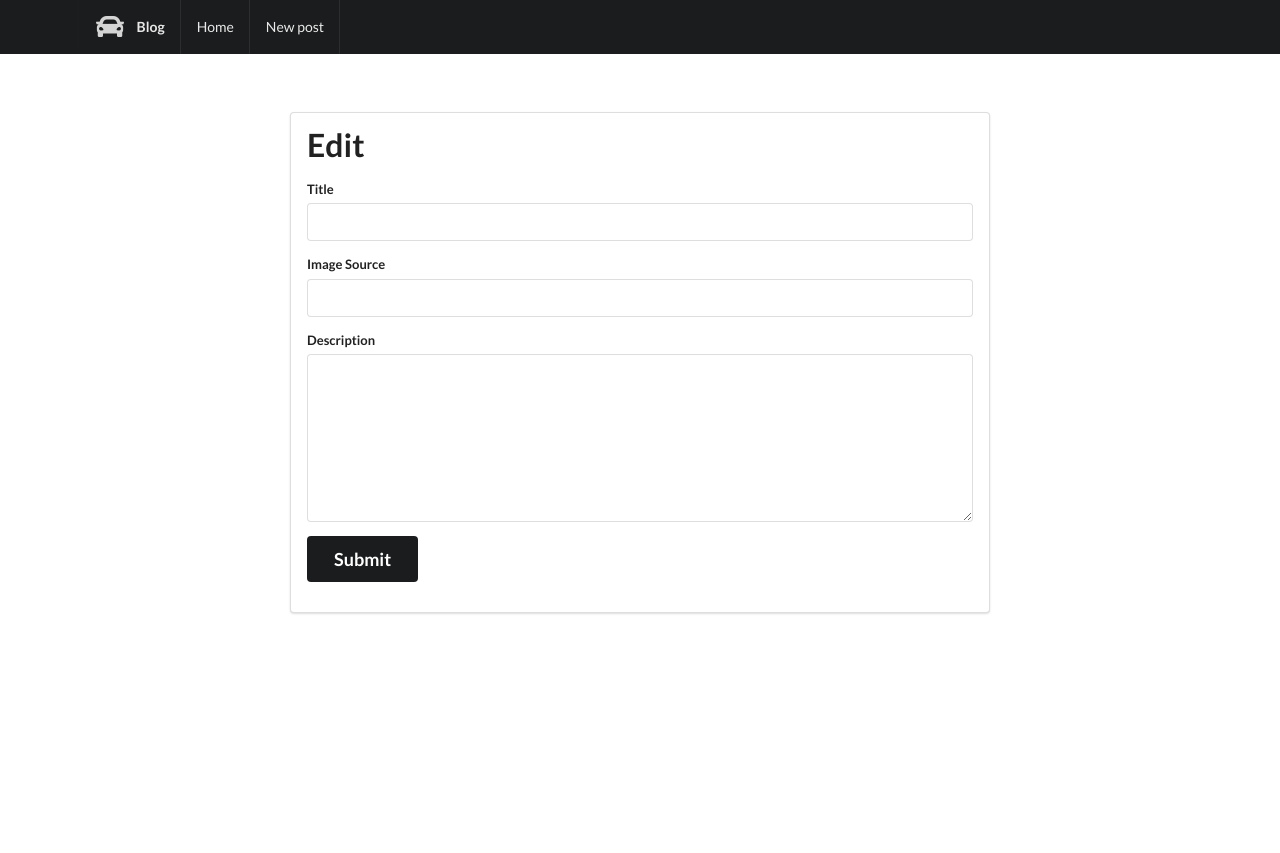
After one commit to cvbutani/RESTfulBlogApp, a Node server app: template views/edit.ejs in a window 1280 px wide. The commit adds this page. Shown: the top 853 px of the page. Run offline with Node 20, Linux system fonts and the light colour scheme; the template is opened without the code that fills it, so the values that code supplies are empty; some libraries are stand-ins or nearby versions.

Commit message:
edit blog feature added

```diff
--- a/app.js
+++ b/app.js
@@ -1,14 +1,16 @@
-var express     = require("express"),
-    app         = express(),
-    bodyParser  = require("body-parser"),
-    mongoose    = require("mongoose");
+var express         = require("express"),
+    app             = express(),
+    methodOverride  = require("method-override"),
+    bodyParser      = require("body-parser"),
+    mongoose        = require("mongoose");
 
 mongoose.connect("mongodb://localhost/blog_app");
+
 //  APP CONFIGURATION
 app.set("view engine", "ejs");
-
 app.use(express.static("public"));
 app.use(bodyParser.urlencoded({extended: true}));
+app.use(methodOverride("_method"));
 
 // MONGOOSE/MODEL CONFIGURATION
 var blogSchema = new mongoose.Schema({
@@ -26,12 +28,6 @@ var Blog = mongoose.model("Blog", blogSchema);
 
 //  RESTFUL ROUTES
 
-// Blog.create({
-//     title: "Nissan Altima 2019",
-//     image: "https://www.nissan.ca/content/dam/nissan/future-and-concept-vehicles/2019-altima/2019-nissan-all-new-altima-overview-scarlet-ember.jpg",
-//     body: "The all-new Altima features Intelligent All-Wheel Drive for a new kind of capability you never thought you could get in a sedan."
-// });
-
 app.get("/", function(req, res) {
     res.redirect("/blogs");
 });
@@ -39,7 +35,7 @@ app.get("/", function(req, res) {
 app.get("/blogs", function(req, res){
     Blog.find({}, function(err,blogs){
         if(err) {
-            console.log("ERROR !!")
+            console.log("ERROR !!");
         } else {
             res.render("index", {blogs:blogs});
         }
@@ -61,8 +57,41 @@ app.post("/blogs", function(req, res){
             res.redirect("/blogs");
         }
     });
+});
 
-})
+//  SHOW ROUTE
+app.get("/blogs/:id",function(req, res) {
+    Blog.findById(req.params.id, function(err, foundBlog) {
+        if(err) {
+            res.redirect("/blogs");
+        } else {
+            res.render("show", {blog: foundBlog});
+        }
+    });
+});
+
+//  EDIT ROUTE
+app.get("/blogs/:id/edit", function(req, res) {
+    Blog.findById(req.params.id, function(err, foundBlog) {
+        if(err){
+            res.redirect("/blogs");
+        } else {
+            res.render("edit", {blog: foundBlog});
+        }
+    });
+});
+
+//  UPDATE ROUTE
+app.put("/blogs/:id", function(req,res) {
+   Blog.findByIdAndUpdate(req.params.id,req.body.blog, function(err, updatedBlog) {
+       if(err){
+           res.redirect("/blogs");
+       } else {
+           res.redirect("/blogs/" + req.params.id);
+       }
+   });
+});
+
 app.listen(process.env.PORT, process.env.IP, function() {
     console.log("Connected to server !!!");
 });
--- a/package.json
+++ b/package.json
@@ -12,6 +12,7 @@
     "body-parser": "^1.18.3",
     "ejs": "^2.6.1",
     "express": "^4.16.3",
+    "method-override": "^2.3.10",
     "mongoose": "^5.1.5"
   }
 }
--- /dev/null
+++ b/views/edit.ejs
@@ -0,0 +1,20 @@
+<% include ./partials/header %>
+<div class="ui main text container segment">
+    <div class="ui huge header">Edit <%= blog.title %></div>
+    <form class="ui form" action="/blogs/<%= blog._id %>?_method=PUT" method="POST">
+        <div class="field">
+            <label>Title</label>
+            <input type="text" name="blog[title]" value="<%= blog.title %>">
+        </div>
+        <div class="field">
+            <label>Image Source</label>
+            <input type="text" name="blog[image]" value="<%= blog.image %>">
+        </div>
+        <div class="field">
+            <label>Description</label>
+            <textarea name="blog[body]"><%= blog.body %> </textarea>
+        </div>
+        <input class="ui secondary big button" type="Submit">
+    </form>
+</div>
+<% include ./partials/footer %>
--- a/views/index.ejs
+++ b/views/index.ejs
@@ -6,7 +6,8 @@
         <h2><%= blog.title %></h2>
         <img src="<%= blog.image %>" >
         <span><%= blog.created %></span>
-        <p><%= blog.body %></p>
+        <p><%= blog.body.substring(0,100) %>...</p>
+        <a href="/blogs/<%= blog._id %>">Read More</a>
     </div>
 
 <% }); %>
```
Also changed, not shown: views/show.ejs (added, +17 -0 lines).
